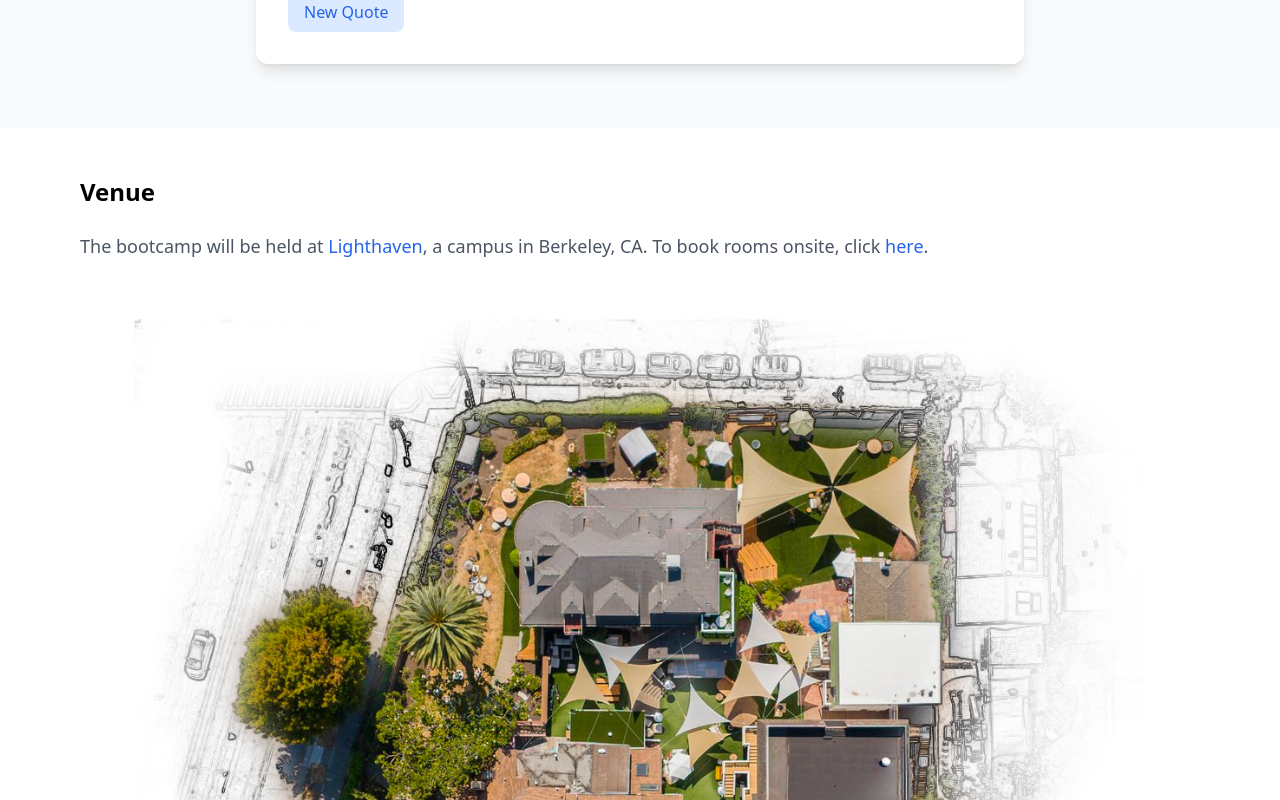
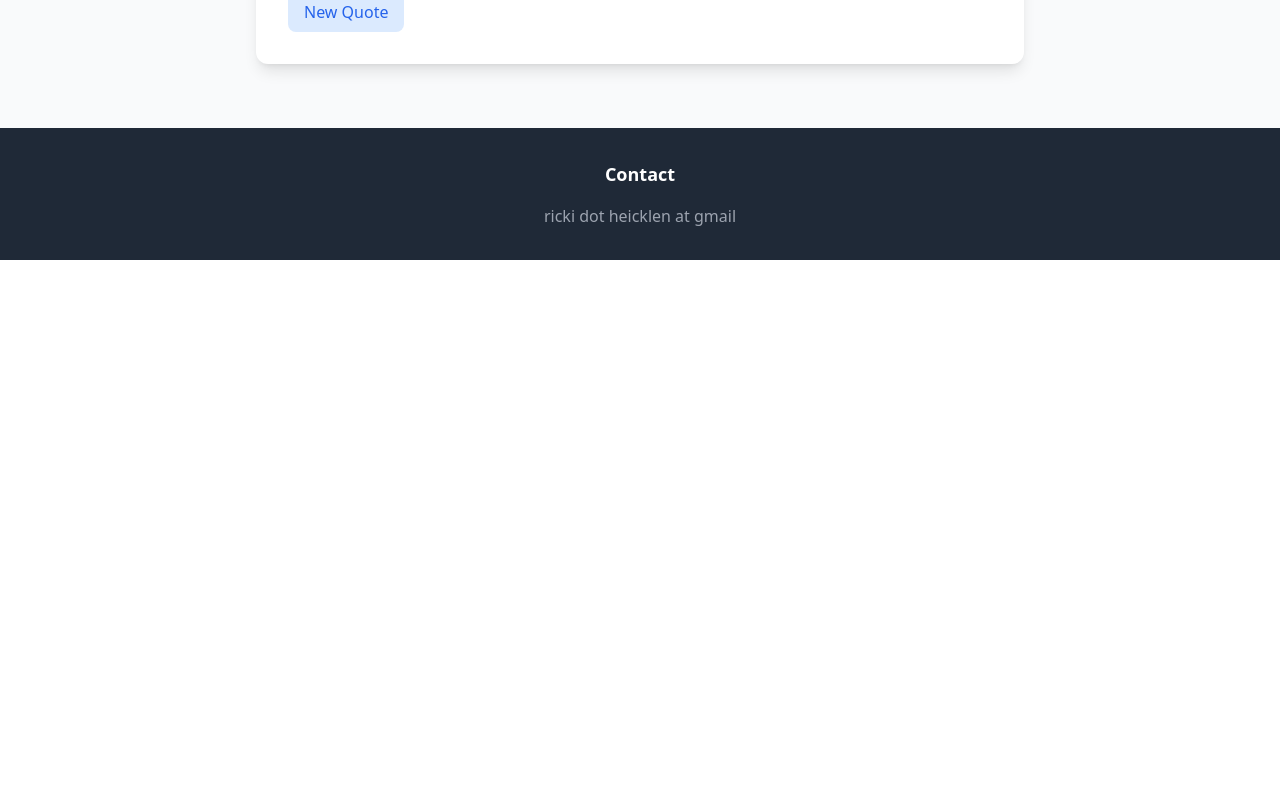
Before and after one commit to tradingbootcamp/website, a Vue app: page / in a window 1280 px wide. Shown: the part 1000-1800 px from the top of the page. After the commit the page ends 1260 px from the top, so only its background shows below. Built offline with nearby package versions, Linux system fonts and the light colour scheme.

Commit message:
deleted venue

```diff
--- a/src/components/home.vue
+++ b/src/components/home.vue
@@ -57,17 +57,7 @@
       </div>
     </div>
 
-    <div class="bg-white">
-      <div class="venue-container">
-        <h2 class="text-2xl font-bold mb-6">Venue</h2>
-        <p class="venue-text">
-          The bootcamp will be held at <a href="https://www.lighthaven.space/" class="text-blue-600 hover:text-blue-800">Lighthaven</a>, a campus in Berkeley, CA. To book rooms onsite, click <a target="_blank" href="https://www.havenbookings.space/events/eternal-september" class="text-blue-600 hover:text-blue-800">here</a>.
-        </p>
-        <a target="_blank" href="https://www.havenbookings.space/events/eternal-september">
-          <img src="@/assets/lighthaven.jpg" alt="Lighthaven Venue" class="venue-image" />
-        </a>
-      </div>
-    </div>
+
   </Layout>
 </template>
 
```
